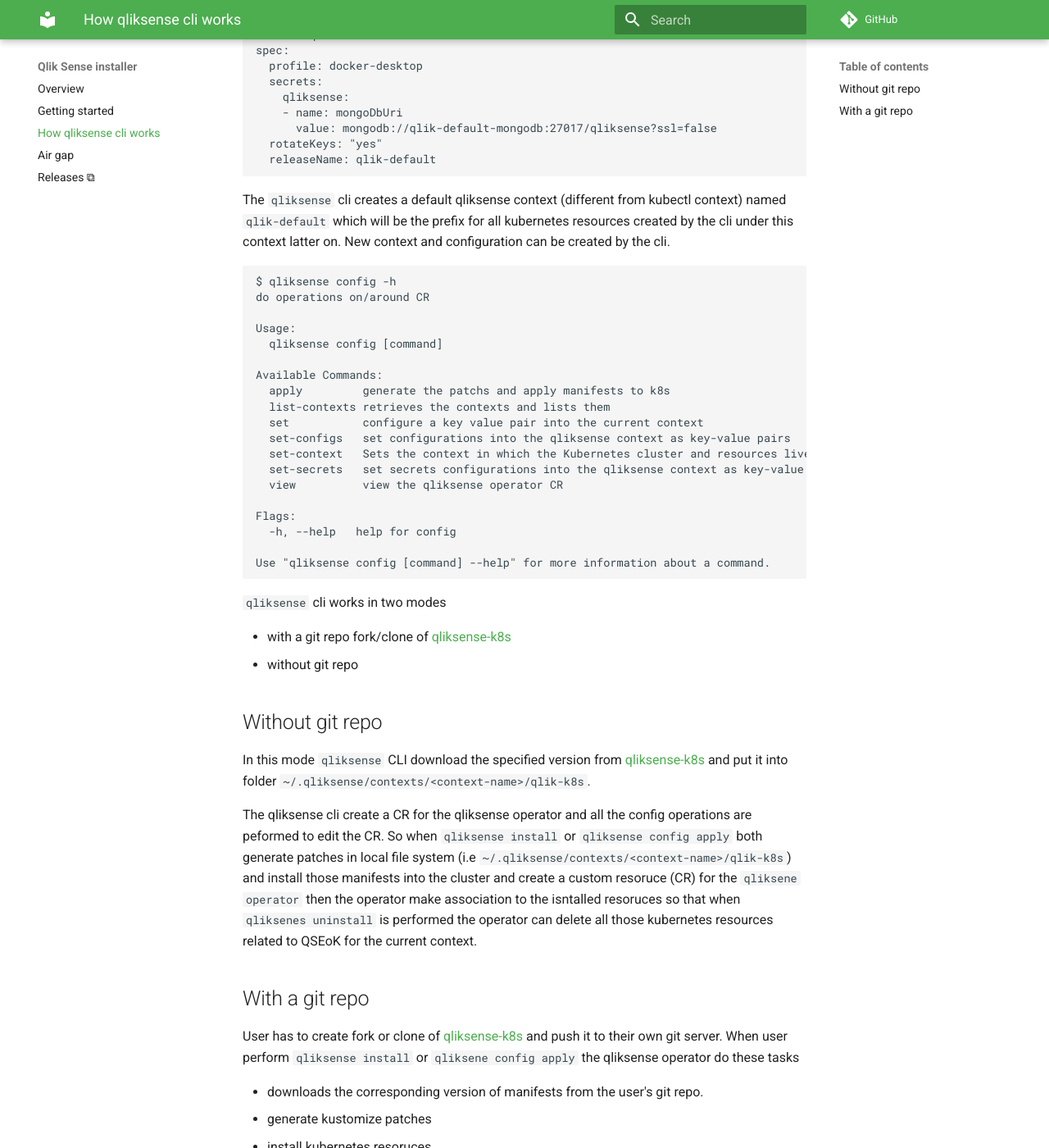
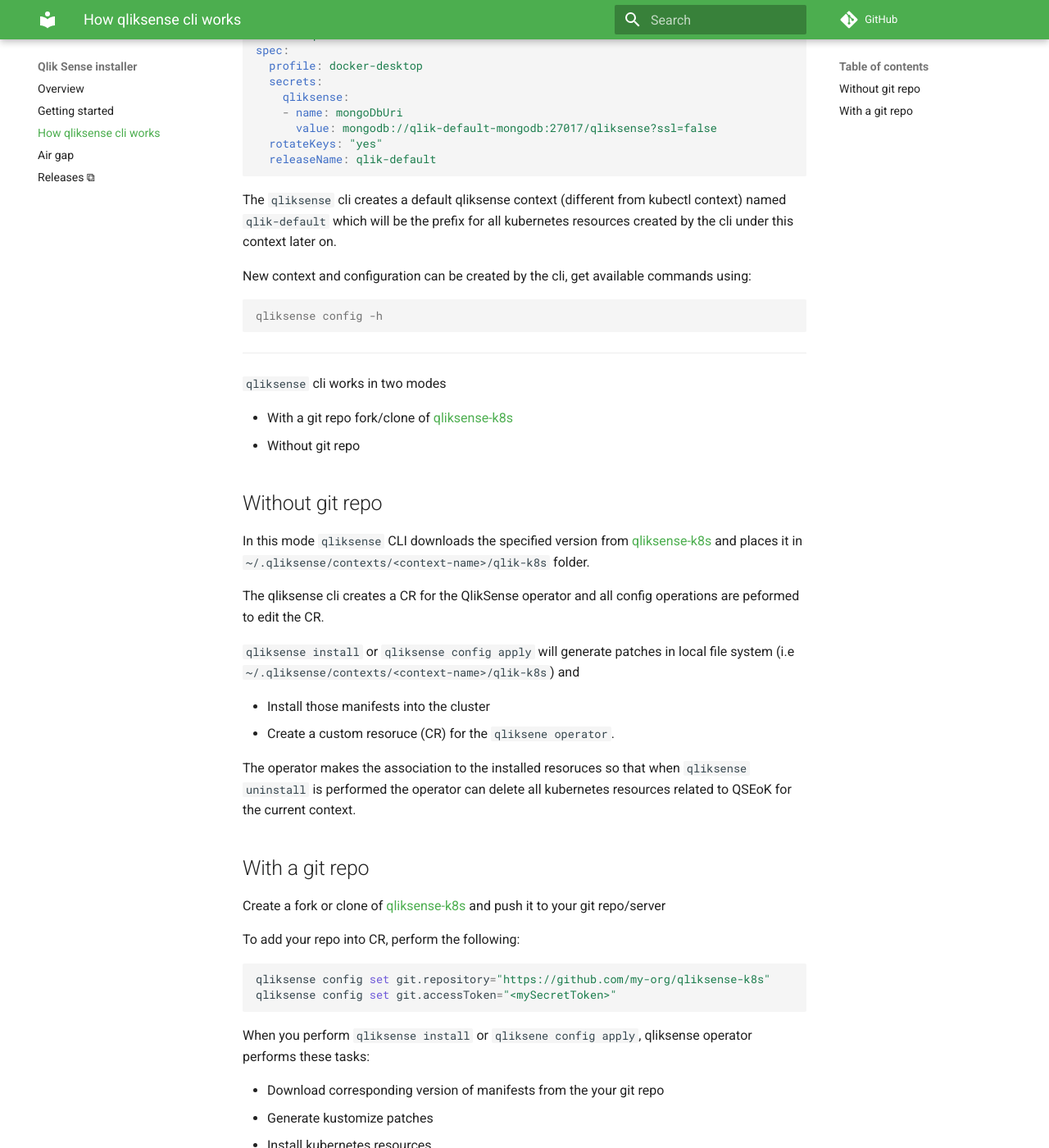
Before and after one commit to qlik-oss/sense-installer, an MkDocs documentation site: the page built from docs/concepts.md, in a window 1280 px wide and 1400 px high, scrolled down 493 px. Shown: the whole window at 82% size. Built offline with MkDocs 1.6.1 and Material for MkDocs 9.7.7, drawn with Linux system fonts in a browser that asks for light colours; comment, search, counter and statistics services are not loaded; some of the changed text lies outside the part shown.

````diff
--- a/docs/concepts.md
+++ b/docs/concepts.md
@@ -1,6 +1,6 @@
 # How qliksense cli works
 
-At the initialization `qliksense` cli create few files in the director `~/.qliksene` and it contains following files
+At the initialization, `qliksense` cli creates few files in the director `~/.qliksene` and it contains following files:
 
 ```console
 .qliksense
@@ -12,7 +12,7 @@ At the initialization `qliksense` cli create few files in the director `~/.qliks
     └── keys
 ```
 
-`qlik-default.yaml` is a default CR has been created with some default values like this
+`qlik-default.yaml` is a default CR created with some default values like:
 
 ```yaml
 apiVersion: qlik.com/v1
@@ -29,55 +29,49 @@ spec:
   releaseName: qlik-default
 ```
 
-The `qliksense` cli creates a default qliksense context (different from kubectl context) named `qlik-default` which will be the prefix for all kubernetes resources created by the cli under this context latter on. New context and configuration can be created by the cli.
+The `qliksense` cli creates a default qliksense context (different from kubectl context) named `qlik-default` which will be the prefix for all kubernetes resources created by the cli under this context later on.
+
+New context and configuration can be created by the cli, get available commands using:
 
 ```console
-$ qliksense config -h
-do operations on/around CR
+qliksense config -h
+```
 
-Usage:
-  qliksense config [command]
-
-Available Commands:
-  apply         generate the patchs and apply manifests to k8s
-  list-contexts retrieves the contexts and lists them
-  set           configure a key value pair into the current context
-  set-configs   set configurations into the qliksense context as key-value pairs
-  set-context   Sets the context in which the Kubernetes cluster and resources live in
-  set-secrets   set secrets configurations into the qliksense context as key-value pairs
-  view          view the qliksense operator CR
-
-Flags:
-  -h, --help   help for config
-
-Use "qliksense config [command] --help" for more information about a command.
-```
+---
 
 `qliksense` cli works in two modes
 
-- with a git repo fork/clone of [qliksense-k8s](https://github.com/qlik-oss/qliksense-k8s)
-- without git repo
+- With a git repo fork/clone of [qliksense-k8s](https://github.com/qlik-oss/qliksense-k8s)
+- Without git repo
 
 ## Without git repo
 
-In this mode `qliksense` CLI download the specified version from [qliksense-k8s](https://github.com/qlik-oss/qliksense-k8s) and put it into folder `~/.qliksense/contexts/<context-name>/qlik-k8s`.
+In this mode `qliksense` CLI downloads the specified version from [qliksense-k8s](https://github.com/qlik-oss/qliksense-k8s) and places it in `~/.qliksense/contexts/<context-name>/qlik-k8s` folder.
 
-The qliksense cli create a CR for the qliksense operator and all the config operations are peformed to edit the CR. So when `qliksense install` or `qliksense config apply` both generate patches in local file system (i.e `~/.qliksense/contexts/<context-name>/qlik-k8s`) and install those manifests into the cluster and create a custom resoruce (CR) for the `qliksene operator` then the operator make association to the isntalled resoruces  so that when `qliksenes uninstall` is performed the operator can delete all those kubernetes resources related to QSEoK for the current context.
+The qliksense cli creates a CR for the QlikSense operator and all config operations are peformed to edit the CR.
+
+`qliksense install` or `qliksense config apply` will generate patches in local file system (i.e `~/.qliksense/contexts/<context-name>/qlik-k8s`) and
+
+- Install those manifests into the cluster
+- Create a custom resoruce (CR) for the `qliksene operator`.
+
+The operator makes the association to the installed resoruces so that when `qliksense uninstall` is performed the operator can delete all kubernetes resources related to QSEoK for the current context.
 
 ## With a git repo
 
-User has to create fork or clone of [qliksense-k8s](https://github.com/qlik-oss/qliksense-k8s) and push it to their own git server. When user perform `qliksense install` or `qliksene config apply` the qliksense operator do these tasks
+Create a fork or clone of [qliksense-k8s](https://github.com/qlik-oss/qliksense-k8s) and push it to your git repo/server
 
-- downloads the corresponding version of manifests from the user's git repo.
-- generate kustomize patches
-- install kubernetes resoruces
-- push those generated patches into a new branch in the provided git repo. so that user user can merge those patches into their master branch.
-- spinup a cornjob to monitor master branch. If user modifies anything in the master branch those changes will be applied into the cluster. This is a light weight `git-ops` model
+To add your repo into CR, perform the following:
 
-This is how repo info is provided into the CR
+```bash
+qliksense config set git.repository="https://github.com/my-org/qliksense-k8s"
+qliksense config set git.accessToken="<mySecretToken>"
+```
 
-```console
-qliksense config set git.repository="https://github.com/my-org/qliksense-k8s"
+When you perform `qliksense install` or `qliksene config apply`, qliksense operator performs these tasks:
 
-qliksense config set git.accessToken=blablalaala
-```
+- Download corresponding version of manifests from the your git repo
+- Generate kustomize patches
+- Install kubernetes resources
+- Push generated patches into a new branch in the provided git repo. _Gives you ability to merge patches into your master branch_
+- Create a CronJob to monitor master branch. Any changes pushed to master branch will be applied into the cluster. _This is a light weight `git-ops` model_
--- a/mkdocs.yml
+++ b/mkdocs.yml
@@ -10,6 +10,10 @@ markdown_extensions:
   - toc:
       permalink: true
   - admonition
+  - codehilite
+  - pymdownx.inlinehilite
+  - pymdownx.superfences
+  - pymdownx.details
 nav:
   - Overview: index.md
   - getting_started.md
````
Also changed, not shown: README.md (+3 -128 lines), docs/getting_started.md (+30 -7 lines), docs/index.md (+14 -11 lines).
